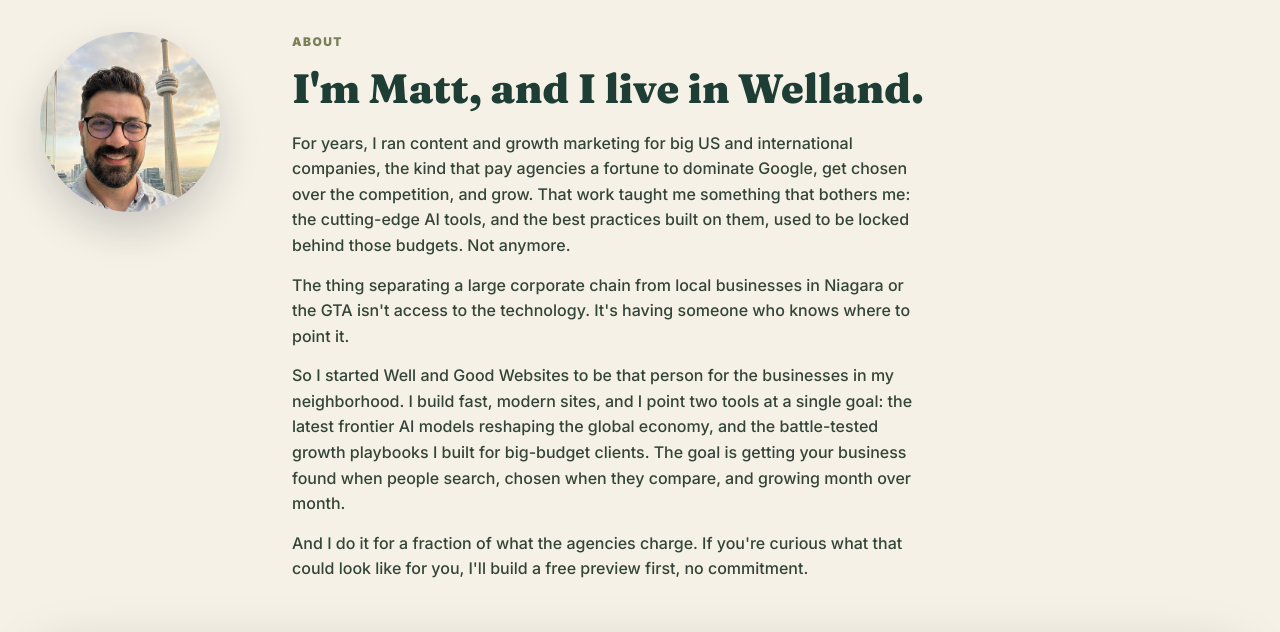
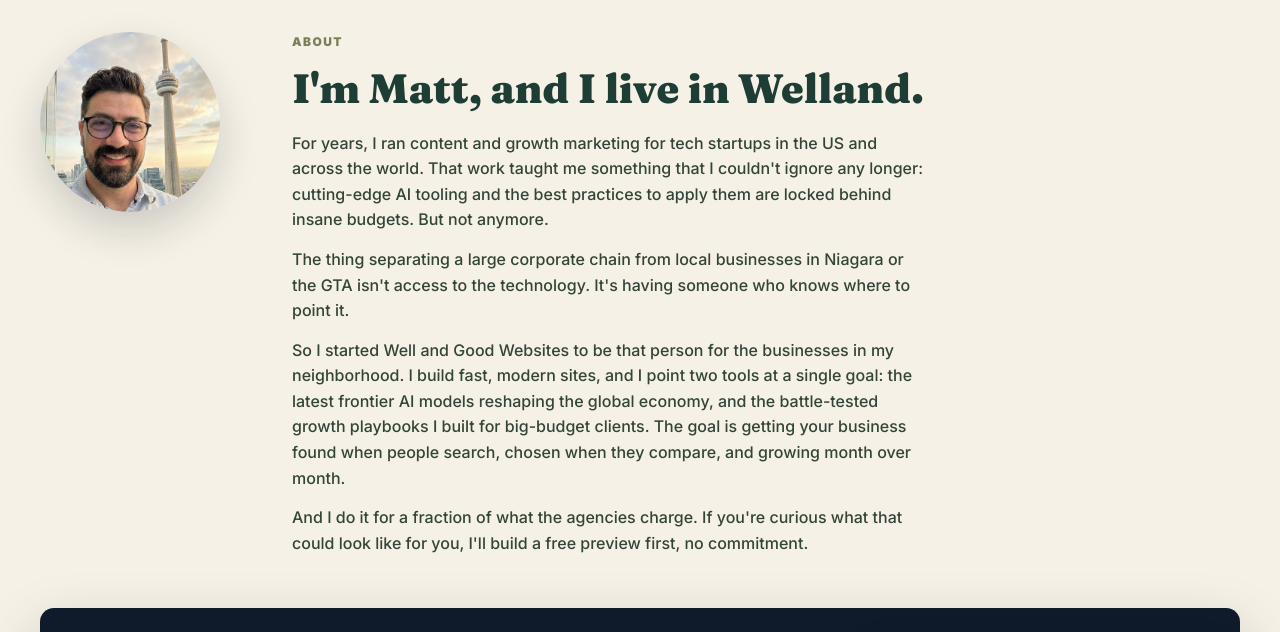
Before and after one commit to immeasurablematt/well-and-good-websites, a plain HTML site: page index.html in a window 1280 px wide. Shown: the part 1820-2452 px from the top of the page. Drawn offline with Linux system fonts and the light colour scheme; a script that the page names is missing.

Commit message:
About: update "For years" paragraph to tech-startup framing
Owner edit: content and growth marketing for tech startups, cutting-edge AI tooling locked behind insane budgets, but not anymore.

```diff
--- a/index.html
+++ b/index.html
@@ -260,7 +260,7 @@
           <p style="color:#7A8158; font-weight:900; text-transform:uppercase; letter-spacing:0.12em; font-size:12px; margin-bottom:14px;">About</p>
           <h2 style="font-family:'Fraunces',serif; font-weight:850; font-size:clamp(1.8rem,3.2vw,2.7rem); color:#1E3D34; line-height:1.1; max-width:22ch;">I'm Matt, and I live in Welland.</h2>
           <div style="margin-top:20px; display:grid; gap:14px; max-width:640px; font-size:16px; color:#334438;">
-            <p>For years, I ran content and growth marketing for big US and international companies, the kind that pay agencies a fortune to dominate Google, get chosen over the competition, and grow. That work taught me something that bothers me: the cutting-edge AI tools, and the best practices built on them, used to be locked behind those budgets. Not anymore.</p>
+            <p>For years, I ran content and growth marketing for tech startups in the US and across the world. That work taught me something that I couldn't ignore any longer: cutting-edge AI tooling and the best practices to apply them are locked behind insane budgets. But not anymore.</p>
             <p>The thing separating a large corporate chain from local businesses in Niagara or the GTA isn't access to the technology. It's having someone who knows where to point it.</p>
             <p>So I started Well and Good Websites to be that person for the businesses in my neighborhood. I build fast, modern sites, and I point two tools at a single goal: the latest frontier AI models reshaping the global economy, and the battle-tested growth playbooks I built for big-budget clients. The goal is getting your business found when people search, chosen when they compare, and growing month over month.</p>
             <p>And I do it for a fraction of what the agencies charge. If you're curious what that could look like for you, I'll build a free preview first, no commitment.</p>
```
